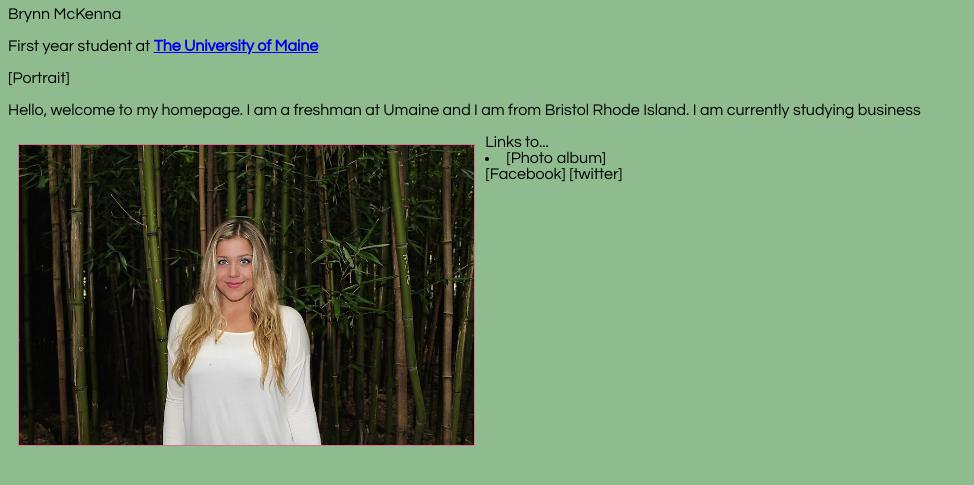
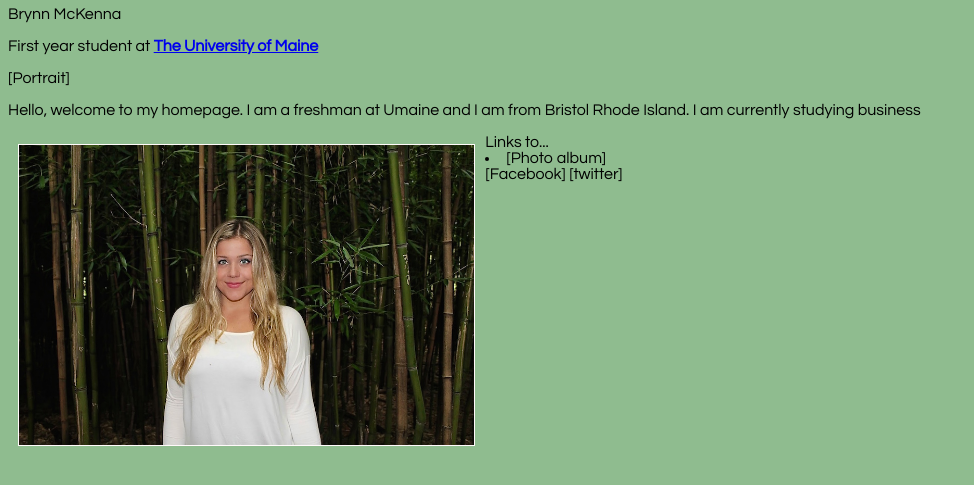
Before and after one commit to brynnmckenna/brynnmckenna.github.io, a plain HTML site: page index.html in a window 1280 px wide. Shown: the part 93-578 px from the top of the page, without its empty margins (0-974 px from the left). Drawn offline with Linux system fonts and the light colour scheme.

Commit message:
Update style.css

```diff
--- a/style.css
+++ b/style.css
@@ -25,5 +25,5 @@ nav li { display: inline-block;
 
 #portrait { height: 300px;
             float: left;
-            border: 1px solid #DB7093;
+            border: 1px solid #FFFAFA;
             margin: 10px;}
```
